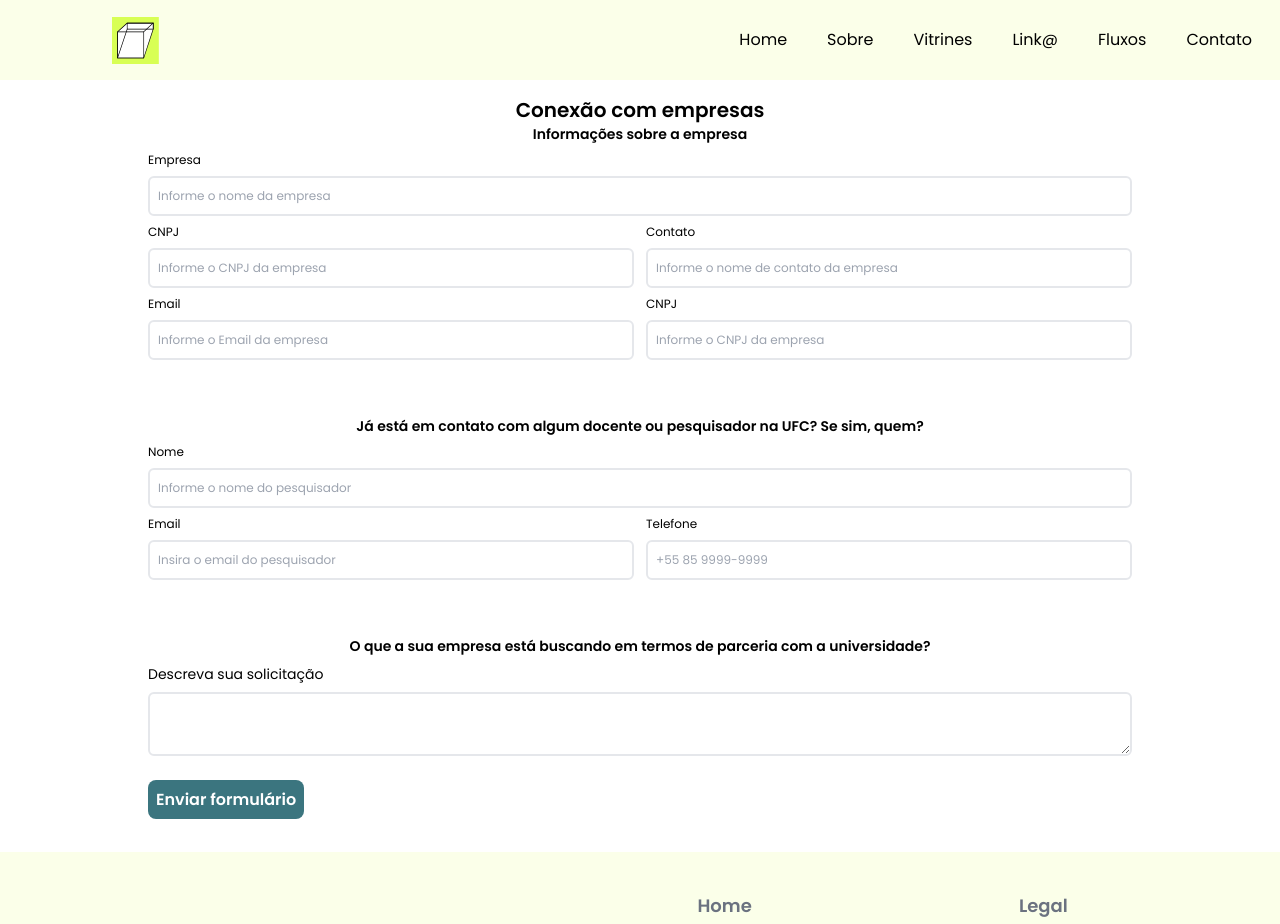
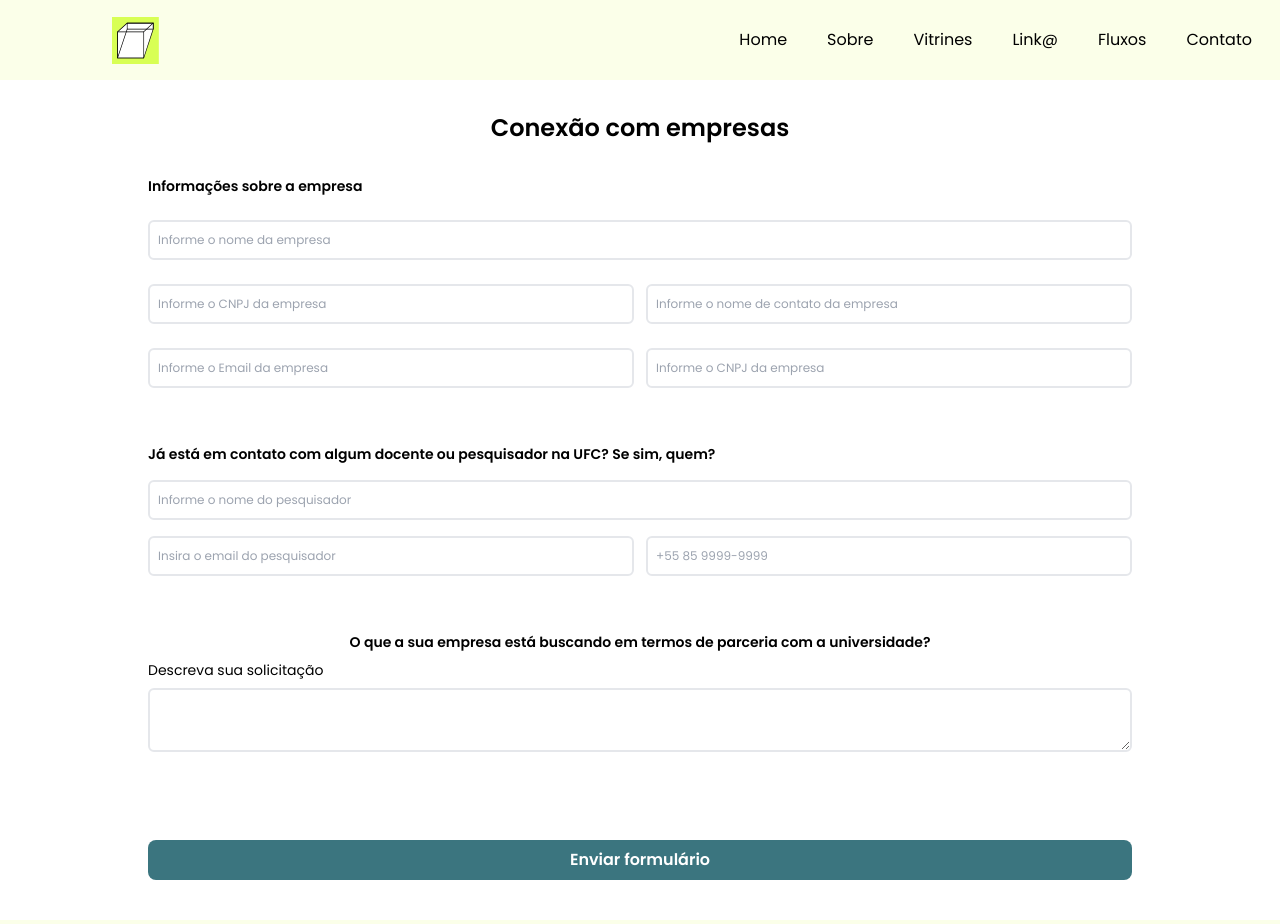
Before and after one commit to AcadPlus/LINKA-FRONT-END, a Next.js app: page /external-conections in a window 1280 px wide. Shown: the top 924 px of the page. Built offline with nearby package versions, Linux system fonts and the light colour scheme.

Commit message:
feat:Iniciando validação de formulário da pagina de contato

```diff
--- a/app/contact/page.tsx
+++ b/app/contact/page.tsx
@@ -1,12 +1,42 @@
+'use client'
+
 import React from 'react'
 import { Button, Input, TextArea } from '../ui/input'
+import { z } from 'zod'
+import { useForm } from 'react-hook-form'
 
 export default function Page() {
+  const contactSchema = z.object({
+    firstName: z.string().nonempty('Campo obrigatório'),
+    lastName: z.string().nonempty('Campo obrigatório'),
+    email: z
+      .string()
+      .email('Insira um email válido')
+      .nonempty('Campo obrigatório'),
+    numberPhone: z
+      .string()
+      .regex(/^(\(\d{2}\)\s)?(\d{4,5}-\d{4})$/)
+      .nonempty('Campo obrigatório'),
+    message: z.string().nonempty('Campo obrigatório'),
+  })
+
+  type contactData = z.infer<typeof contactSchema>
+
+  const onSubmit = (data) => {
+    console.log(data)
+  }
+
+  const {
+    handleSubmit,
+    formState: { errors },
+    register,
+  } = useForm<contactData>()
+
   return (
     <div className="flex flex-col justify-center md:max-w-screen-lg mx-auto w-full md:mb-10 mt-8">
       <div className="mt-5 flex flex-col  md:flex-row md:items-center md:gap-32">
         <form
-          action=""
+          onSubmit={handleSubmit(onSubmit)}
           className="flex px-3 gap-2 flex-col items-center md:w-full"
         >
           <div className="md:self-start">
@@ -20,22 +50,29 @@
           <div className="w-full md:flex md:gap-3 space-y-2 md:space-y-0">
             <Input
               className="md:w-2/4"
-              name="Nome"
+              register={register('firstName')}
+              labelName="Nome"
               placeholder="Primeiro nome"
             />
             <Input
               className="md:w-2/4"
-              name="Sobrenome"
+              labelName="Sobrenome"
               placeholder="Sobrenome"
+              register={register('lastName')}
             />
           </div>
-          <Input name="Seu email" placeholder="seuemail@alu.ufc.br" />
           <Input
-            name="Telefone"
+            labelName="Seu email"
+            placeholder="seuemail@alu.ufc.br"
+            register={register('email')}
+          />
+          <Input
+            register={register('numberPhone')}
+            labelName="Telefone"
             type="number"
             placeholder="+55 (85) 00000-0000"
           />
-          <TextArea name="Mensagem" />
+          <TextArea register={register('message')} name="Mensagem" />
           <div className="flex flex-row items-center justify-center gap-3 mt-3">
             <input type="checkbox" name="" id="" />
             <label className="text-sm" htmlFor="">
--- a/app/external-conections/page.tsx
+++ b/app/external-conections/page.tsx
@@ -4,10 +4,13 @@
 export default function page() {
   return (
     <section className="flex flex-col justify-center md:max-w-screen-lg mx-auto w-full md:mb-10 mt-24">
-      <h1 className="text-xl font-bold text-center"> Conexão com empresas</h1>
+      <h1 className="text-2xl font-bold text-center mt-4 mb-8">
+        {' '}
+        Conexão com empresas
+      </h1>
       <form action="" className="space-y-14 px-5">
-        <div className="space-y-2">
-          <p className="font-bold text-center text-sm">
+        <div className="space-y-4">
+          <p className="font-bold text-left text-sm">
             Informações sobre a empresa
           </p>
           <Input name="Empresa" placeholder="Informe o nome da empresa" />
@@ -24,7 +27,7 @@
           </div>
         </div>
         <div className="space-y-2">
-          <p className="font-bold text-center text-sm">
+          <p className="font-bold text-left text-sm">
             Já está em contato com algum docente ou pesquisador na UFC? Se sim,
             quem?
           </p>
--- a/app/lib/definitions.ts
+++ b/app/lib/definitions.ts
@@ -1,4 +1,5 @@
 import { ComponentProps } from 'react'
+import { useForm } from 'react-hook-form'
 
 export type BadgeProps = ComponentProps<'button'> & {
   tittle: string
@@ -6,12 +7,14 @@
 }
 
 export type InputButtonProps = ComponentProps<'input'> & {
-  name: string
+  labelName: string
   className?: string
+  register: ReturnType<typeof useForm>['register']
 }
 
 export type TextAreaProps = ComponentProps<'textarea'> & {
   name: string
+  register: ReturnType<typeof useForm>['register']
 }
 
 export type ButtonProps = ComponentProps<'button'> & {
@@ -25,7 +28,7 @@
   items: string[]
 }
 
-export type RadioButtomProps = ComponentProps<'input'> & {
+export type RadioButtonProps = ComponentProps<'input'> & {
   tittle: string
   content: string
 }
--- a/app/page.tsx
+++ b/app/page.tsx
@@ -192,7 +192,7 @@
             Descubra as etapas envolvidas por trás do processo de uniformização
             de setores implantando na Universidade Federal do Ceará
           </p>
-          <div className="flex flex-col mt-6">
+          <div className="flex flex-col mt-6 md:px-32">
             <div className="mt-3 flex flex-col gap-3 px-6">
               <p className="text-sm">
                 A Universidade reconhece a importância de uma comunicação clara
--- a/app/ui/input.tsx
+++ b/app/ui/input.tsx
@@ -1,60 +1,74 @@
-import React from 'react'
+'use client'
+
+import React, { useState } from 'react'
 import { Book } from 'lucide-react'
 
 import {
   ButtonProps,
   InputButtonProps,
   TextAreaProps,
-  RadioButtomProps,
+  RadioButtonProps,
 } from '../lib/definitions'
-import Link from 'next/link'
 import { twMerge } from 'tailwind-merge'
 
-export function Input({ name, className, ...rest }: InputButtonProps) {
+export function Input({
+  labelName,
+  className,
+  register,
+  ...rest
+}: InputButtonProps) {
   return (
     <div className={twMerge('flex flex-col space-y-2 w-full', className)}>
       <label className="text-xs" htmlFor="">
-        {name}
+        {labelName}
       </label>
       <input
         {...rest}
+        {...register}
         className="border-2 rounded-md text-black p-2 h-10 text-xs"
       />
     </div>
   )
 }
 
-export function TextArea({ name, ...rest }: TextAreaProps) {
+export function TextArea({ name, register, ...rest }: TextAreaProps) {
   return (
     <div className="flex flex-col space-y-2 w-full ">
       <label className="text-sm" htmlFor="">
         {name}
       </label>
       <textarea
-        className="border-2 rounded-md text-black p-2 h-16"
+        {...register}
+        className="border-2 rounded-md text-black p-2 h-16 text-xs"
         {...rest}
       ></textarea>
     </div>
   )
 }
 
-export function Button({ name }: ButtonProps) {
+export function Button({ name, ...rest }: ButtonProps) {
   return (
-    <Link
+    <button
+      {...rest}
       className=" bg-blueText w-56 p-2 font-bold text-center rounded-lg text-white mt-4 md:w-full"
-      href="/"
     >
       {name}
-    </Link>
+    </button>
   )
 }
+export function RadioButton({ title, content, ...rest }: RadioButtonProps) {
+  const [isChecked, setIsChecked] = useState(false)
 
-export function RadioButton({ tittle, content, ...rest }: RadioButtomProps) {
+  const handleChange = () => {
+    setIsChecked(!isChecked)
+  }
+
   return (
     <div className="rounded-md border-2 border-primary text-secondary flex items-center space-x-2 p-3 max-w-96 transition duration-500 ease-in-out hover:scale-110 hover:bg-primary hover:text-black">
+      <input type="radio" checked={isChecked} onChange={handleChange} />
       <Book className="rounded-full bg-secondary p-1" size={30} color="white" />
-      <div>
-        <p className="text-sm font-medium">{tittle}</p>
+      <div {...rest}>
+        <p className="text-sm font-medium">{title}</p>
         <p className="text-xs">{content}</p>
       </div>
     </div>
--- a/package.json
+++ b/package.json
@@ -9,13 +9,16 @@
     "lint": "next lint"
   },
   "dependencies": {
+    "@hookform/resolvers": "^3.9.0",
     "lucide": "^0.399.0",
     "lucide-react": "^0.399.0",
     "next": "14.2.4",
     "react": "^18",
     "react-dom": "^18",
+    "react-hook-form": "^7.53.0",
     "tailwind-merge": "^2.4.0",
-    "tailwind-variants": "^0.2.1"
+    "tailwind-variants": "^0.2.1",
+    "zod": "^3.23.8"
   },
   "devDependencies": {
     "@rocketseat/eslint-config": "^2.2.2",
```
Also changed, not shown: 1 other file (tests, documents, lock files or other folders).
